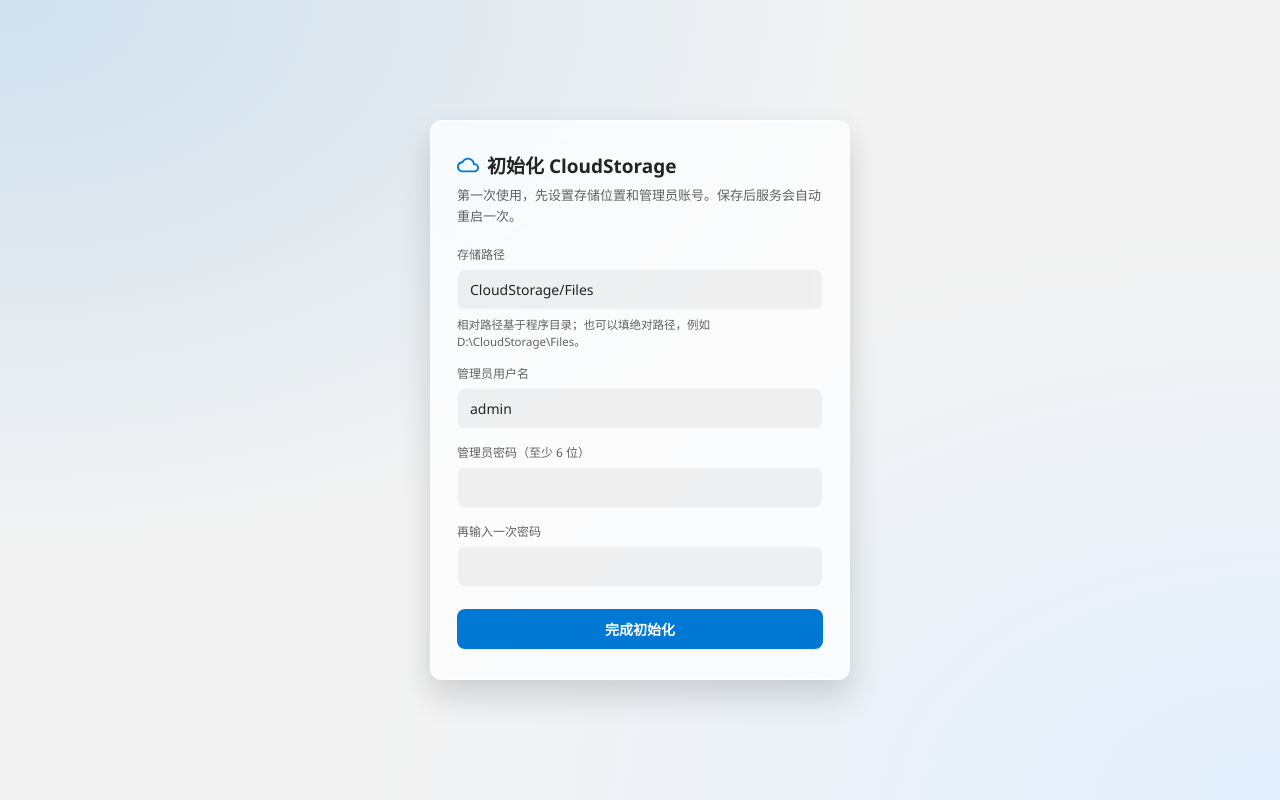
After one commit to Apkeniqo/CloudStorage, a Flask app: page /setup in a window 1280 px wide. The commit adds this page. Run offline with Flask 3, Linux system fonts and the light colour scheme; the visitor is signed in with stand-in values (Sample User, id 1); parts of the project's set-up code (start-up, migrations or seed data) failed here and were passed over.

Commit message:
beta 2026.1022.16：网页初始化、配置改完自动重启、管理员改名
- 首次启动跳 /setup 向导：选存储路径、设管理员用户名与密码，保存后自动重启
- 后台保存需重启的配置后自动重启（服务模式 sc stop/start，命令行模式 restart_helper 重新拉起），前端轮询 /healthz 自动刷新
- 后台用户列表新增改名，会话与历史文件记录同步更新
- 安装脚本不再询问管理员密码

```diff
--- a/config.example.ini
+++ b/config.example.ini
@@ -54,7 +54,7 @@ enabled = true
 isolate_files = false
 # 首次启动自动创建的管理员账号
 admin_user = admin
-# 管理员初始密码：留空则随机生成并打印到控制台（仅首次建库时使用）
+# 已弃用：首次初始化改为网页 /setup 向导，这里留空即可
 admin_password =
 # 会话签名密钥：留空则自动生成并写回本文件，不要提交真实值
 secret =
--- a/db.py
+++ b/db.py
@@ -151,6 +151,12 @@ def set_password(user_id, password_hash):
     return _write("UPDATE users SET password_hash = ? WHERE id = ?", (password_hash, user_id))
 
 
+def rename_user(user_id, username):
+    """改用户名，并把历史文件记录里的上传者名字一起改掉"""
+    _write("UPDATE users SET username = ? WHERE id = ?", (username, user_id))
+    return _write("UPDATE files SET uploader_name = ? WHERE uploader_id = ?", (username, user_id))
+
+
 def set_role(user_id, role):
     return _write("UPDATE users SET role = ? WHERE id = ?", (role, user_id))
 
--- a/server.py
+++ b/server.py
@@ -10,6 +10,7 @@ import getpass
 import argparse
 import logging
 import threading
+import subprocess
 import traceback
 import configparser
 from datetime import timedelta
@@ -479,17 +480,16 @@ except Exception as e:
 
 print(f"[数据库] SQLite: {DB_PATH}")
 
-# 首次启动：没有任何用户时创建管理员
-if db.count_users() == 0:
-    _initial_password = ADMIN_PASSWORD or secrets.token_urlsafe(12)
-    db.create_user(ADMIN_USER, generate_password_hash(_initial_password), 'admin')
+# 是否运行在 Windows 服务里（service.py 会设置该环境变量）
+IS_SERVICE = os.environ.get('CLOUDSTORAGE_SERVICE') == '1'
+
+# 首次启动：还没有任何用户时进入网页初始化向导，不再自动建随机密码的账号
+SETUP_REQUIRED = db.count_users() == 0
+if SETUP_REQUIRED:
     print("=" * 64)
-    print(f"[初始化] 已创建管理员账号：{ADMIN_USER}")
-    if ADMIN_PASSWORD:
-        print("[初始化] 密码取自 config.ini 的 [AUTH] admin_password")
-    else:
-        print(f"[初始化] 初始密码：{_initial_password}")
-        print("[初始化] 建议登录后立即修改：python server.py --set-password admin")
+    print("[初始化] 还没有任何账号，请打开网页完成初始化：")
+    print("         http://<本机IP>:<端口>/setup")
+    print("[初始化] 在向导里设置存储路径、管理员用户名和密码。")
     print("=" * 64)
 
 # 更新 Flask 配置
@@ -761,6 +761,14 @@ def current_user():
 
 @app.before_request
 def require_login():
+    # 还没完成初始化：只放行向导、静态资源和健康检查
+    if SETUP_REQUIRED:
+        if request.endpoint in ('setup', 'static') or request.path.startswith('/static/'):
+            return None
+        if request.path == '/healthz':
+            return None
+        return redirect(url_for('setup'))
+
     if not AUTH_ENABLED:
         return None
     if request.endpoint in ('login', 'static', 'auth_me', 'share_download', 'healthz', 'api_version'):
@@ -1012,9 +1020,13 @@ def admin_save_config():
     audit('config', '', ','.join(applied))
 
     message = f'已保存 {len(applied)} 项'
+    restarted = False
     if restart:
-        message += '，其中 ' + '、'.join(restart) + ' 需要重启服务后生效'
-    return jsonify({'ok': True, 'message': message, 'applied': applied, 'restart': restart})
+        restarted = schedule_restart('配置变更：' + '、'.join(restart))
+        message += ('，服务正在自动重启' if restarted
+                    else '，其中 ' + '、'.join(restart) + ' 需要手动重启服务后生效')
+    return jsonify({'ok': True, 'message': message, 'applied': applied,
+                    'restart': restart, 'restarting': restarted})
 
 
 @app.route('/admin/password', methods=['POST'])
@@ -1143,6 +1155,38 @@ def admin_users_update():
     return jsonify({'ok': True, 'message': '已保存'})
 
 
+@app.route('/admin/users/rename', methods=['POST'])
+def admin_users_rename():
+    me = _require_admin()
+    if not _csrf_ok():
+        return jsonify({'ok': False, 'message': '页面已过期，请刷新后重试'}), 400
+
+    data = request.get_json(silent=True) or {}
+    try:
+        uid = int(data.get('id'))
+    except (TypeError, ValueError):
+        return jsonify({'ok': False, 'message': '用户 ID 非法'}), 400
+    username = (data.get('username') or '').strip()
+
+    if not USERNAME_RE.match(username):
+        return jsonify({'ok': False, 'message': '用户名需为 3-32 位字母/数字/下划线/点/横线'}), 400
+    row = db.get_user_by_id(uid)
+    if not row:
+        return jsonify({'ok': False, 'message': '用户不存在'}), 404
+    if username.lower() == row['username'].lower():
+        return jsonify({'ok': True, 'message': '用户名没有变化'})
+    existed = db.get_user(username)
+    if existed and existed['id'] != uid:
+        return jsonify({'ok': False, 'message': '用户名已存在'}), 409
+
+    db.rename_user(uid, username)
+    if uid == me['id']:
+        session['username'] = username
+    audit('user_rename', row['username'], f'-> {username}')
+    print(f"[用户] {me['username']} 把 {row['username']} 改名为 {username}")
+    return jsonify({'ok': True, 'message': f'已改名为 {username}'})
+
+
 @app.route('/admin/users/delete', methods=['POST'])
 def admin_users_delete():
     me = _require_admin()
@@ -1168,6 +1212,123 @@ def admin_users_delete():
     print(f"[用户] {me['username']} 删除了 {row['username']}")
     return jsonify({'ok': True, 'message': f"已删除 {row['username']}"})
 
+
+
+# ---------------------------------------------------------------- 自动重启
+_restart_lock = threading.Lock()
+_restart_scheduled = False
+
+
+def schedule_restart(reason='配置变更', delay=1.5):
+    """保存需要重启的配置后，拉起一个脱离的助手进程，停掉自己再重新启动。"""
+    global _restart_scheduled
+    with _restart_lock:
+        if _restart_scheduled:
+            print(f"[重启] 已在计划中，忽略重复请求（{reason}）")
+            return True
+        _restart_scheduled = True
+
+    if os.environ.get('CLOUDSTORAGE_NO_RESTART') == '1':
+        print(f"[重启] {reason}：已禁用自动重启（CLOUDSTORAGE_NO_RESTART=1）")
+        return False
+
+    helper = os.path.join(BASE_DIR, 'restart_helper.py')
+    if not os.path.isfile(helper):
+        print(f"[重启] 缺少 {helper}，请手动重启服务")
+        return False
+
+    mode = 'service' if IS_SERVICE else 'process'
+    script = os.path.abspath(sys.argv[0]) if sys.argv else os.path.join(BASE_DIR, 'server.py')
+    args = [sys.executable, helper, mode, str(os.getpid()), str(delay),
+            sys.executable, script] + sys.argv[1:]
+
+    flags = 0
+    if os.name == 'nt':
+        flags = 0x00000008 | 0x00000200  # DETACHED_PROCESS | CREATE_NEW_PROCESS_GROUP
+    try:
+        subprocess.Popen(args, cwd=BASE_DIR, close_fds=True, creationflags=flags,
+                         stdout=subprocess.DEVNULL, stderr=subprocess.DEVNULL)
+    except OSError as e:
+        print(f"[重启] 拉起重启助手失败：{e}")
+        return False
+
+    print(f"[重启] {reason}：{delay}s 后自动重启（{mode}）")
+    threading.Timer(delay, _restart_now).start()
+    return True
+
+
+def _restart_now():
+    try:
+        if IS_SERVICE:
+            subprocess.run(['sc.exe', 'stop', 'CloudStorage'], timeout=20,
+                           stdout=subprocess.DEVNULL, stderr=subprocess.DEVNULL)
+        else:
+            os._exit(0)
+    except Exception as e:
+        print(f"[重启] 停止自身失败：{e}")
+        os._exit(1)
+
+
+# ---------------------------------------------------------------- 首次初始化向导
+def _resolve_web_path(raw):
+    raw = (raw or '').strip()
+    if not raw:
+        return None
+    if os.path.isabs(raw):
+        return os.path.abspath(raw)
+    return os.path.abspath(os.path.join(BASE_DIR, raw))
+
+
+@app.route('/setup', methods=['GET', 'POST'])
+def setup():
+    global SETUP_REQUIRED
+
+    if not SETUP_REQUIRED:
+        return redirect(url_for('index'))
+
+    error = None
+    form = {
+        'upload_folder': config.get('PATH', 'upload_folder', fallback='CloudStorage/Files'),
+        'admin_user': ADMIN_USER,
+    }
+
+    if request.method == 'POST':
+        form['upload_folder'] = (request.form.get('upload_folder') or '').strip()
+        form['admin_user'] = (request.form.get('admin_user') or '').strip()
+        password = request.form.get('password') or ''
+        confirm = request.form.get('confirm') or ''
+
+        target = _resolve_web_path(form['upload_folder'])
+        if not target:
+            error = '请填写存储路径'
+        elif not USERNAME_RE.match(form['admin_user']):
+            error = '用户名需为 3-32 位字母/数字/下划线/点/横线'
+        elif len(password) < 6:
+            error = '密码至少 6 位'
+        elif password != confirm:
+            error = '两次输入的密码不一致'
+        else:
+            try:
+                os.makedirs(target, exist_ok=True)
+                probe = os.path.join(target, '.setup_probe')
+                with open(probe, 'w', encoding='utf-8') as fp:
+                    fp.write('ok')
+                os.remove(probe)
+            except OSError as e:
+                error = f'存储路径不可写：{e}'
+            else:
+                update_config_values({
+                    ('PATH', 'upload_folder'): form['upload_folder'],
+                    ('AUTH', 'admin_user'): form['admin_user'],
+                })
+                db.create_user(form['admin_user'], generate_password_hash(password), 'admin')
+                SETUP_REQUIRED = False
+                print(f"[初始化] 已创建管理员 {form['admin_user']}，存储目录 {target}")
+                restarted = schedule_restart('初始化完成')
+                return render_template('setup_done.html', restarted=restarted,
+                                       target=target, username=form['admin_user'])
+
+    return render_template('setup.html', error=error, form=form)
 
 # --- Socket.IO 事件绑定 ---
 @socketio.on('connect')
--- a/service.py
+++ b/service.py
@@ -54,6 +54,8 @@ class ServerRunner:
         self.listen_sock = None
 
     def start(self):
+        # 告诉 server.py 当前跑在 Windows 服务里（自动重启走 sc start）
+        os.environ['CLOUDSTORAGE_SERVICE'] = '1'
         import server  # 放在这里导入：先装好日志，模块初始化的 print 才不会丢
 
         self.server = server
--- /dev/null
+++ b/templates/setup.html
@@ -0,0 +1,124 @@
+<!DOCTYPE html>
+<html lang="zh-CN">
+<head>
+    <meta charset="UTF-8">
+    <meta name="viewport" content="width=device-width, initial-scale=1.0">
+    <title>初始化 - CloudStorage</title>
+    <link rel="stylesheet" href="/static/Style.css">
+    <style>
+        body { align-items: center; }
+
+        .setup-card {
+            width: 100%;
+            max-width: 420px;
+            background: var(--card-bg);
+            backdrop-filter: blur(24px) saturate(180%);
+            -webkit-backdrop-filter: blur(24px) saturate(180%);
+            border: 1px solid var(--card-border);
+            border-radius: calc(var(--radius) * 1.5);
+            box-shadow: 0 16px 32px rgba(0, 0, 0, 0.15);
+            padding: 30px 26px;
+        }
+
+        .setup-card h1 {
+            margin: 0 0 6px;
+            font-size: 19px;
+            font-weight: 600;
+            display: flex;
+            align-items: center;
+            gap: 8px;
+        }
+
+        .setup-card .hint {
+            margin: 0 0 18px;
+            font-size: 13px;
+            color: var(--text-secondary);
+            line-height: 1.6;
+        }
+
+        .setup-card label {
+            display: block;
+            font-size: 12px;
+            color: var(--text-secondary);
+            margin: 14px 0 6px;
+        }
+
+        .setup-card input {
+            width: 100%;
+            box-sizing: border-box;
+            padding: 10px 12px;
+            font-size: 14px;
+            color: var(--text-main);
+            background: var(--hover-bg);
+            border: 1px solid var(--card-border);
+            border-radius: var(--radius);
+            outline: none;
+        }
+
+        .setup-card input:focus { border-color: var(--accent-color); }
+
+        .setup-card .tip {
+            font-size: 11.5px;
+            color: var(--text-secondary);
+            margin-top: 6px;
+            line-height: 1.5;
+        }
+
+        .setup-card button {
+            width: 100%;
+            margin-top: 22px;
+            padding: 10px 12px;
+            font-size: 14px;
+            font-weight: 600;
+            color: #fff;
+            background: var(--accent-color);
+            border: none;
+            border-radius: var(--radius);
+            cursor: pointer;
+        }
+
+        .setup-card button:hover { background: var(--accent-hover); }
+
+        .setup-card .error {
+            margin-top: 14px;
+            font-size: 13px;
+            color: #d13438;
+        }
+    </style>
+</head>
+<body>
+<form class="setup-card" method="post">
+    <h1>
+        <svg width="22" height="22" viewBox="0 0 24 24" fill="var(--accent-color)"><path d="M19.35 10.04C18.67 6.59 15.64 4 12 4 9.11 4 6.6 5.64 5.35 8.04 2.34 8.36 0 10.91 0 14c0 3.31 2.69 6 6 6h13c2.76 0 5-2.24 5-5 0-2.64-2.05-4.78-4.65-4.96zM19 18H6c-2.21 0-4-1.79-4-4 0-2.05 1.53-3.76 3.56-3.97l1.07-.11.5-.95C8.08 7.14 9.94 6 12 6c2.62 0 4.88 1.86 5.39 4.43l.3 1.5 1.53.11c1.56.1 2.78 1.41 2.78 2.96 0 1.65-1.35 3-3 3z"/></svg>
+        初始化 CloudStorage
+    </h1>
+    <p class="hint">第一次使用，先设置存储位置和管理员账号。保存后服务会自动重启一次。</p>
+
+    <label>存储路径</label>
+    <input type="text" name="upload_folder" value="{{ form.upload_folder }}" spellcheck="false">
+    <div class="tip">相对路径基于程序目录；也可以填绝对路径，例如 <code>D:\CloudStorage\Files</code>。</div>
+
+    <label>管理员用户名</label>
+    <input type="text" name="admin_user" value="{{ form.admin_user }}" autocomplete="username" spellcheck="false">
+
+    <label>管理员密码（至少 6 位）</label>
+    <input type="password" name="password" autocomplete="new-password">
+
+    <label>再输入一次密码</label>
+    <input type="password" name="confirm" autocomplete="new-password">
+
+    {% if error %}<div class="error">{{ error }}</div>{% endif %}
+
+    <button type="submit">完成初始化</button>
+</form>
+
+<script>
+    (function () {
+        var saved = localStorage.getItem('fluent_theme') || 'system';
+        var dark = saved === 'dark' ||
+            (saved === 'system' && window.matchMedia('(prefers-color-scheme: dark)').matches);
+        document.documentElement.setAttribute('data-theme', dark ? 'dark' : 'light');
+    })();
+</script>
+</body>
+</html>
--- a/version.py
+++ b/version.py
@@ -1,10 +1,10 @@
 """版本号：每次更新都要递增。
 
 格式：<阶段> <年份>.<月日>.<同日构建号>
-例如 beta 2026.1022.15，当天第二次更新就是 beta 2026.1022.15。
+例如 beta 2026.1022.16，当天第二次更新就是 beta 2026.1022.16。
 """
 
-VERSION = 'beta 2026.1022.15'
+VERSION = 'beta 2026.1022.16'
 
 # 便于程序解析：拆成 (阶段, 年份, 月日, 构建号)
 def parse(value=None):
```
Also changed, not shown: restart_helper.py (added, +69 -0 lines), templates/admin.html (+34 -1 lines), templates/setup_done.html (added, +95 -0 lines), CHANGELOG.md, README.md, 1 other file.
